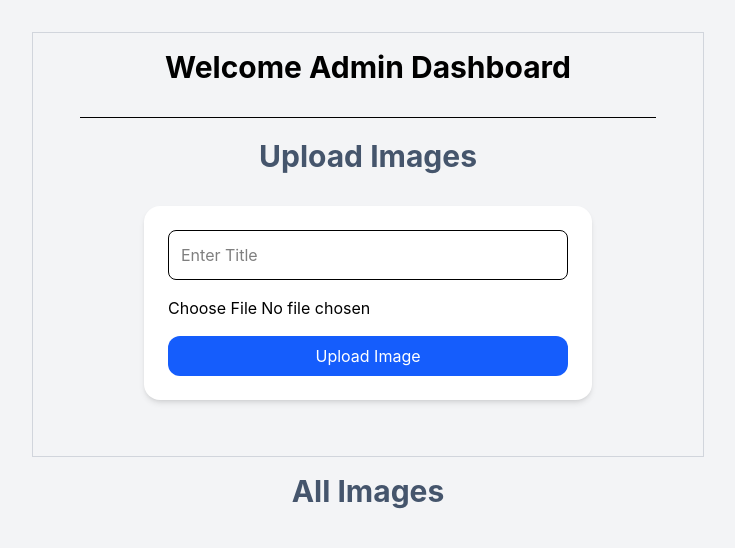
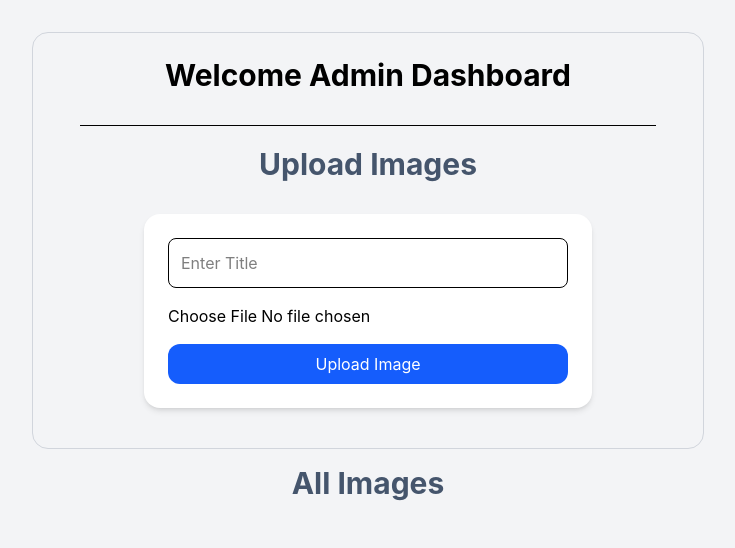
Before and after one commit to hs660/admin-frontend, a React (Vite) app: page /dashboard in a window 1280 px wide. Shown: the top 548 px of the page, without its empty margins (272-1007 px from the left). Built offline with nearby package versions, Linux system fonts and the light colour scheme; no server answers; sample sign-in values are in the browser's storage.

Commit message:
admin frontend design

```diff
--- a/src/pages/Dashboard.jsx
+++ b/src/pages/Dashboard.jsx
@@ -155,7 +155,7 @@ const AdminDashboard = () => {
 
       {/* Upload Section */}
 
-      <div className="border border-gray-300 p-4 max-w-2xl mx-auto">
+      <div className="border border-gray-300 rounded-2xl  pt-6 max-w-2xl mx-auto">
 
         <h2 className="text-3xl font-bold text-center mb-8">
           Welcome Admin Dashboard
```
